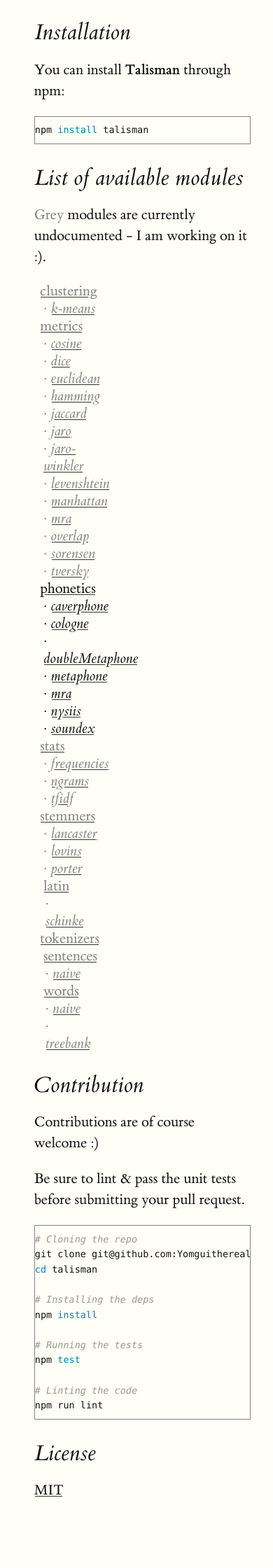
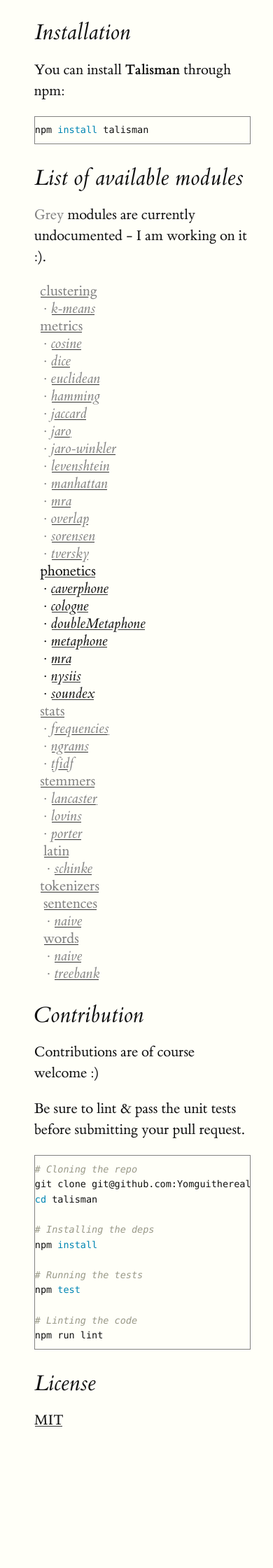
Before and after one commit to Yomguithereal/talisman, a Jekyll site: the page built from index.md, in a window 390 px wide. Shown: the part 611-2851 px from the top of the page at 70% size. Built offline with Jekyll 4.4.1, drawn with Linux system fonts in a browser that asks for light colours; after the commit the page ends 2751 px from its top, so only the background shows below that.

Commit message:
Improving phone compat

```diff
--- a/_includes/styles.scss
+++ b/_includes/styles.scss
@@ -44,9 +44,17 @@ code {
   line-height: 1.6;
 }
 
-.modules-list ul {
-  padding-left: 2.5%;
-  list-style-type: none;
+.modules-list > ul {
+
+  &, ul {
+    padding-left: 2.5%;
+    list-style-type: none;
+  }
+
+  & ul {
+    width: 100%;
+  }
+
   width: 55%;
 
   li {
```
